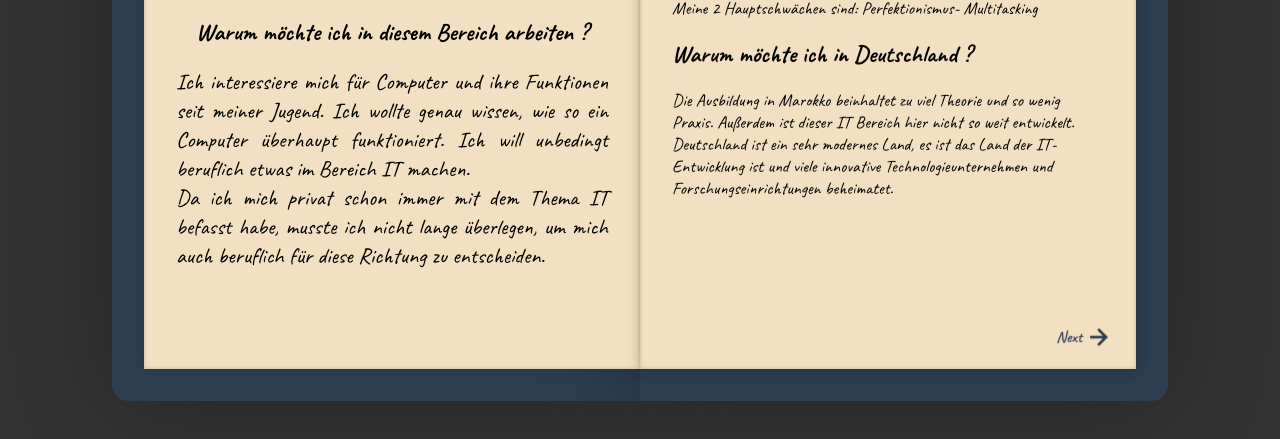
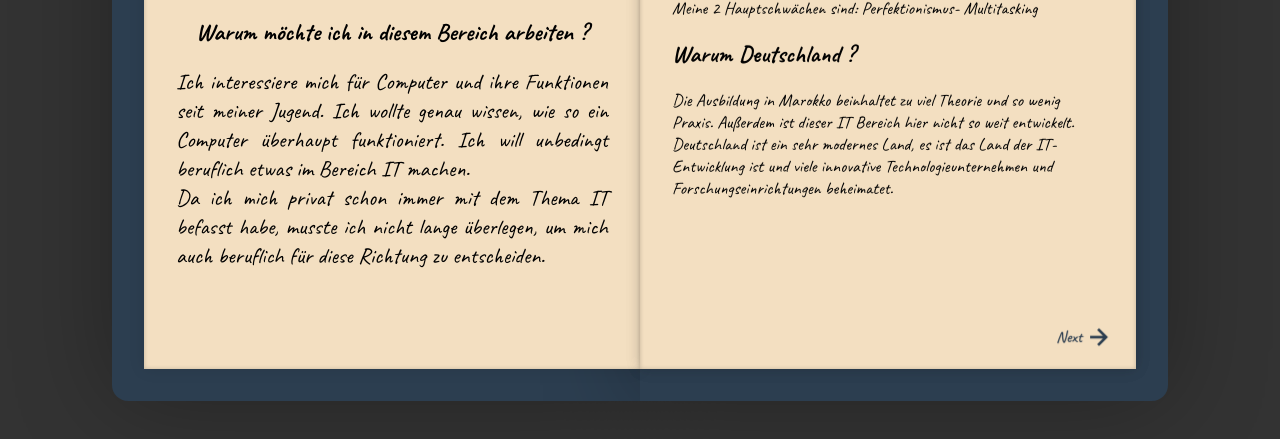
Before and after one commit to najimohamed/BK, a plain HTML site: page index.html in a window 1280 px wide. Shown: the part 359-798 px from the top of the page. Drawn offline with nearby package versions, Linux system fonts and the light colour scheme.

Commit message:
Update index.html

```diff
--- a/index.html
+++ b/index.html
@@ -70,7 +70,7 @@
                             <br> Meine 2 Hauptschwächen sind: Perfektionismus- Multitasking
                         </p> <br>
                         <h2>
-                            Warum möchte ich in Deutschland ?
+                            Warum Deutschland ?
                         </h2> <br>
                         <p>
                             Die Ausbildung in Marokko beinhaltet zu viel Theorie und so wenig Praxis. Außerdem ist dieser IT Bereich hier nicht so weit entwickelt.
```
